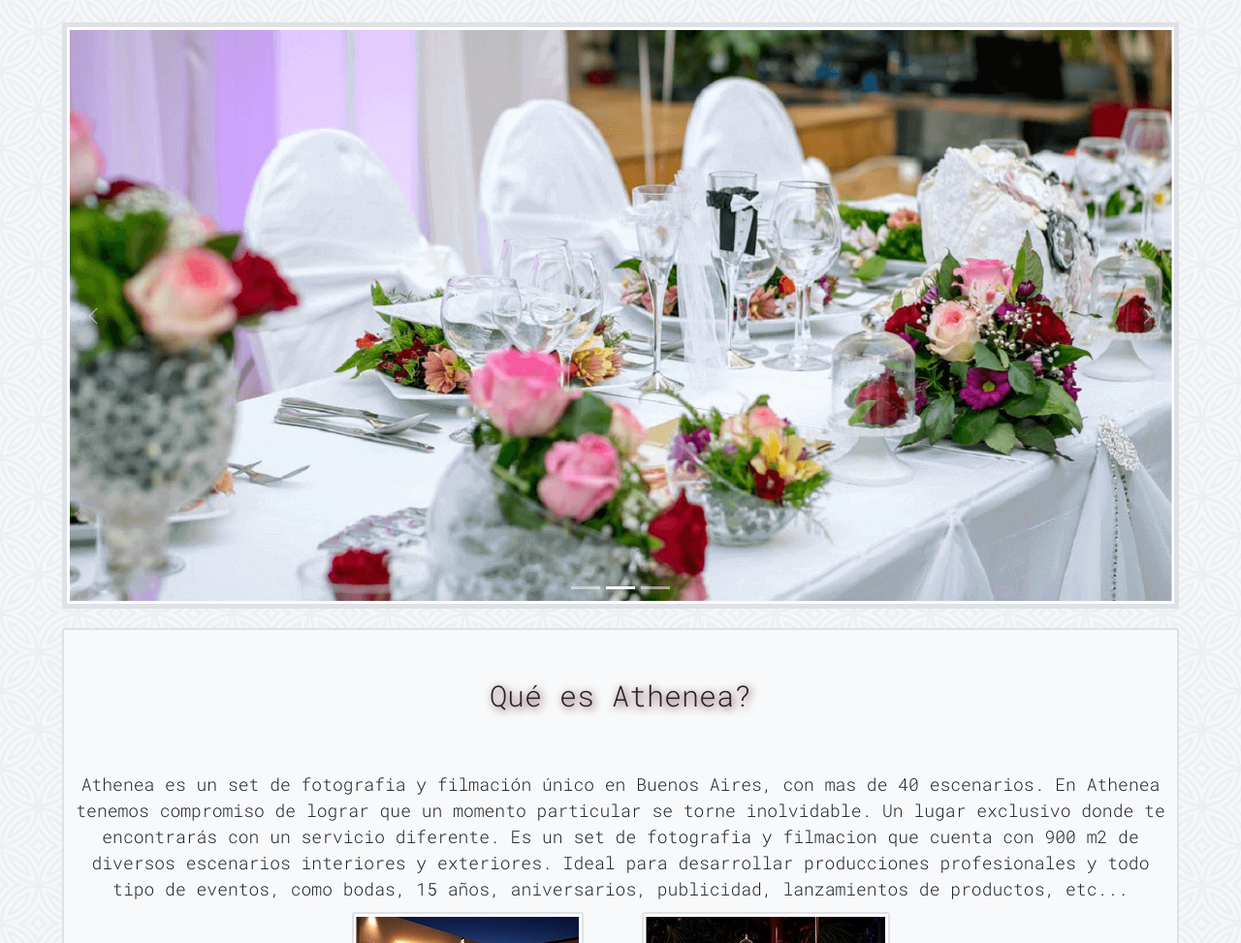
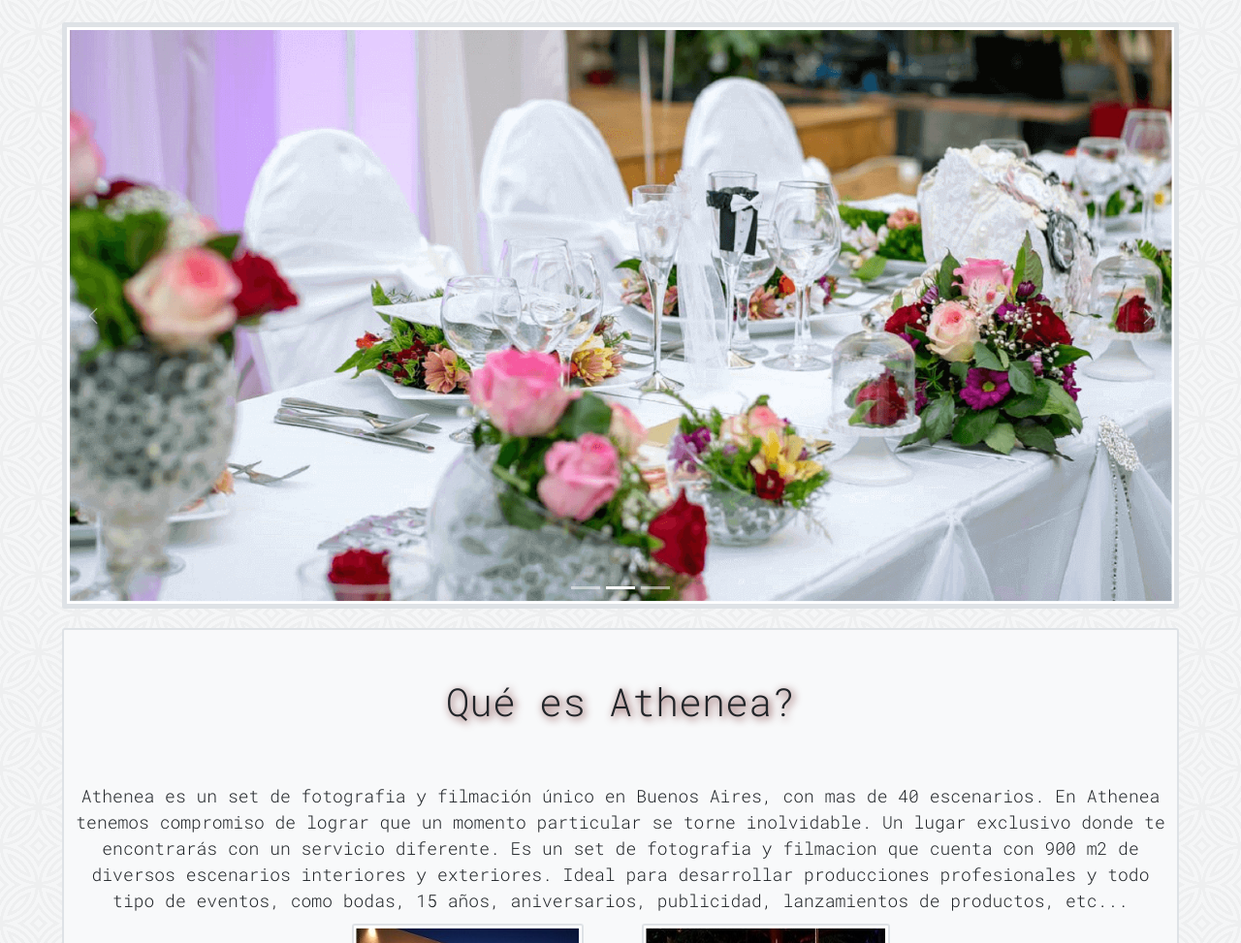
Before and after one commit to LorenaCardozo/AtheneaFotografia_SASS, a website: page index.html in a window 1280 px wide. Shown: the part 127-1100 px from the top of the page at 97% size. Drawn offline with nearby package versions, Linux system fonts and the light colour scheme.

Commit message:
agrego H1 al index

```diff
--- a/index.html
+++ b/index.html
@@ -109,7 +109,7 @@
             <div class="row">
                 <div class="col-12 col-lg-12 d-flex justify-content-center ">
                     <section class="w-90 bg-light border border-2 rounded-3 mb-auto p-3">
-                        <h3 class="text-center">Qué es Athenea?</h3>
+                        <h1 class="text-center">Qué es Athenea?</h1>
                         <p class="text-center">
                             Athenea es un set de fotografia y filmación único en Buenos Aires, con mas de 40 escenarios.
                             En Athenea tenemos compromiso de lograr que un momento particular se torne inolvidable. Un
```
